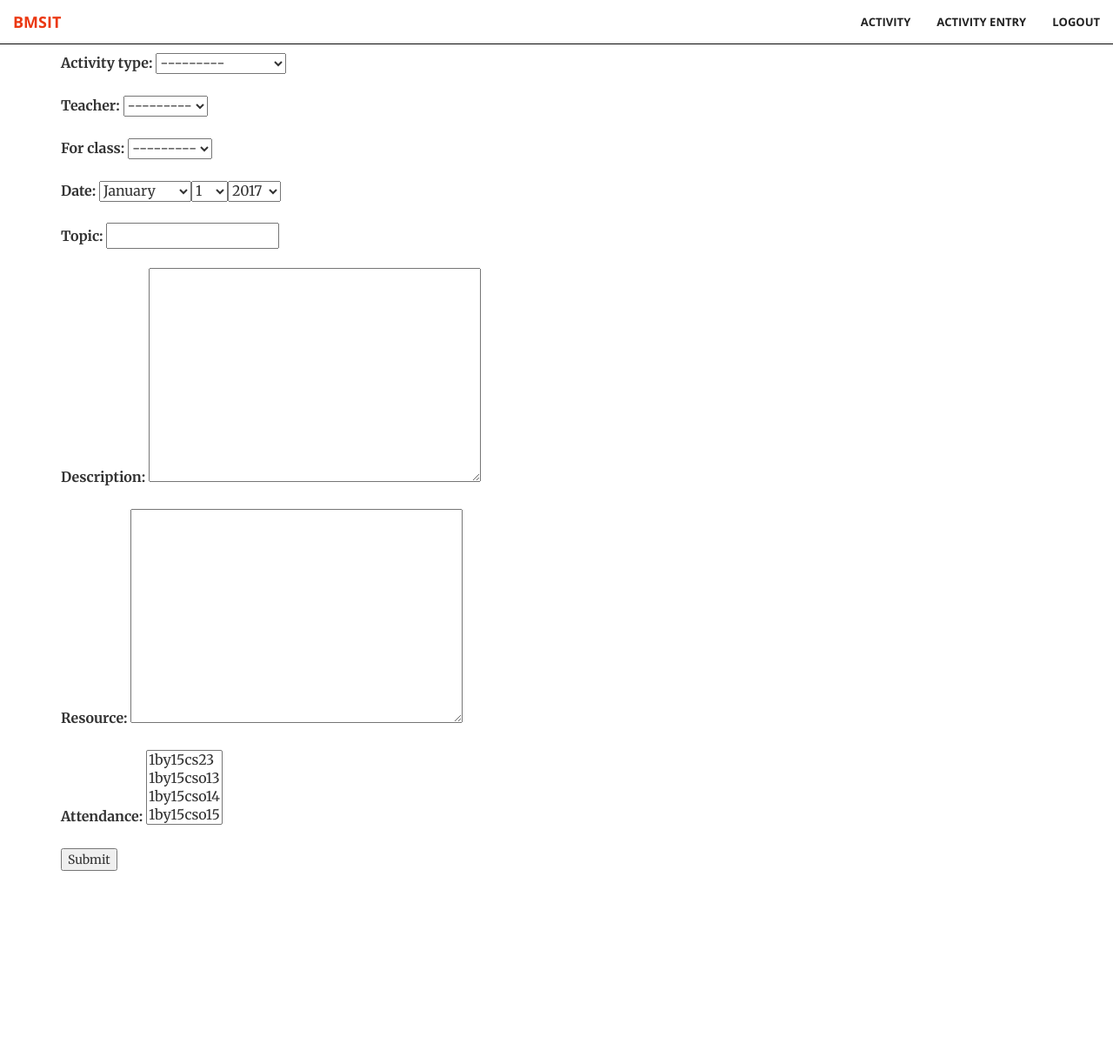
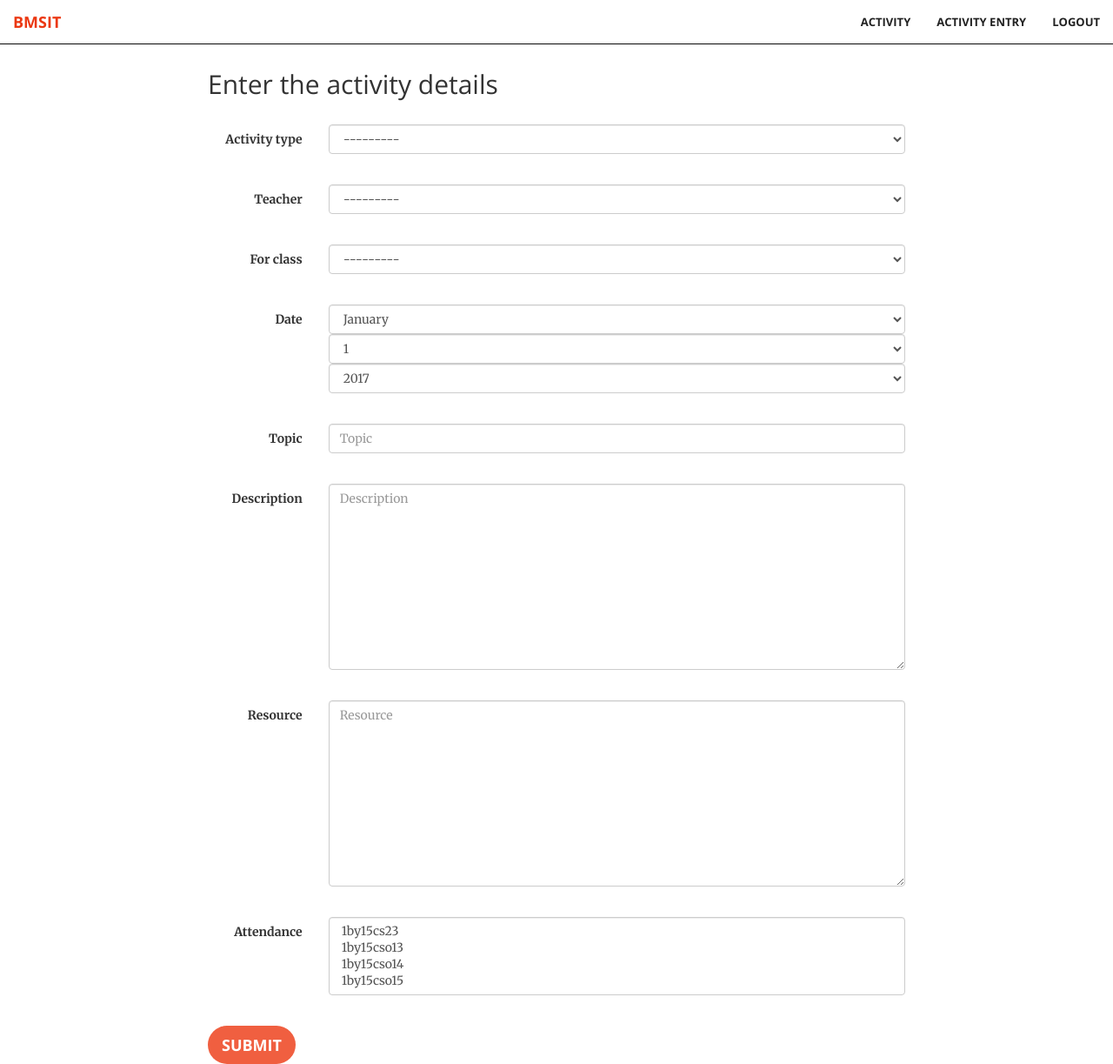
Before and after one commit to mayankkushal/college_project, a Django app: page /activity/activity_entry in a window 1280 px wide. Shown: the whole page at 87% size. Before the commit the page ends 1001 px from the top, so only its background shows below. Run offline with Django 3.2, Linux system fonts and the light colour scheme; a user stored in the database is signed in; data comes from the database, SQL or seed files in the repository; parts of the project's set-up code (start-up, migrations or seed data) failed here and were passed over; some libraries are stand-ins or nearby versions.

Commit message:
final ui fixes

```diff
--- a/details/forms.py
+++ b/details/forms.py
@@ -1,8 +1,13 @@
 from django import forms
 from .models import Student, ClassDetail
 from django.contrib.auth.models import User
+from django.utils.translation import gettext_lazy as _
 
 class StudentRegisterForm(forms.ModelForm):
 	class Meta:
 		model = Student
 		fields = ('student_class', 'usn', 'join_year')
+		labels = {
+            'student_class': _('You are in Class'),
+            'join_year': _('You joined in the year')
+        }
--- a/details/views.py
+++ b/details/views.py
@@ -22,3 +22,9 @@ def student_register(request):
 	else:
 		student_form = StudentRegisterForm()
 		return render(request, 'details/student_register.html', {'student_form':student_form})
+
+from registration.backends.simple.views import RegistrationView
+
+class MyRegistrationView(RegistrationView):
+	def get_success_url(self, request, user):
+		return HttpResponseRedirect(reverse('student_register'))
--- a/se_project/settings.py
+++ b/se_project/settings.py
@@ -44,6 +44,7 @@ INSTALLED_APPS = [
     'django.contrib.staticfiles',
     'details',
     'activity',
+    'widget_tweaks',
 ]
 
 MIDDLEWARE = [
--- a/static/css/creative.css
+++ b/static/css/creative.css
@@ -1,4 +1,11 @@
-
+.activity-form{
+  width: 65%;
+}
+@media (max-width: 760px){
+  .activity-form{
+    width: 100%;
+  }
+}
 html,
 body {
   height: 100%;
--- a/templates/activity/activity.html
+++ b/templates/activity/activity.html
@@ -3,7 +3,7 @@
 {% block title_block %}{{ activity.topic }}{% endblock %}
 
 {% block body_block %}
-<div class="container first">
+<div class="container">
 	<h1>Summary</h1>
 	<h2>Summary for your activity "{{ activity.topic }}" </h2>
 	<h3>Feedback Summary</h3>
--- a/templates/activity/activity_entry.html
+++ b/templates/activity/activity_entry.html
@@ -1,13 +1,22 @@
 {% extends 'base.html' %}
+{% load widget_tweaks %}
 
 {% block body_block %}
-<div class="container" style="padding-top:60px; ">
-	<form method="post">
+<div class="container activity-form">
+	<h2>Enter the activity details</h2>
+	<br>
+	<form method="post" class="form-horizontal">
 	{% csrf_token %}
-	{{ activity_form.hidden }}
-	{{ activity_form.errors }}
-		{{ activity_form.as_p }}
-		<button type="submit" name="submit">Submit</button>
+	{% for field in activity_form %}
+	<div class="form-group">
+	<label class="control-label col-sm-2">{{ field.label }}</label>
+	<div class="col-sm-10">
+		{% render_field field class="form-control" placeholder=field.label %}
+	</div>
+	</div>
+	<br>
+	{% endfor %}
+		<button type="submit" name="submit" class="btn btn-primary btn-lg">Submit</button>
 	</form>
 <div>
 {% endblock %}
--- a/templates/activity/activity_list.html
+++ b/templates/activity/activity_list.html
@@ -3,7 +3,7 @@
 {% block title_block %}Something{% endblock %}
 
 {% block body_block %}
-<div class="container first">
+<div class="container">
 	<h1>Activites</h1>
 	<ul>
 	{% for activity in activity_list %}
--- a/templates/activity/feedback.html
+++ b/templates/activity/feedback.html
@@ -3,7 +3,7 @@
 {% block title_block %}Feedback | {{ activity.topic }} {% endblock %}
 
 {% block body_block %}
-<div class="container first">
+<div class="container">
 {% if feedback %}
 	<h2>You have already given feedback for "{{ activity.activity_type }}" on topic "{{ activity.topic }}"</h2>
 {% else %}
--- a/templates/activity/feedback_activity_list.html
+++ b/templates/activity/feedback_activity_list.html
@@ -1,11 +1,13 @@
 {% extends 'base.html' %}
 
 {% block body_block %}
-<div class="container first">
+<div class="container">
 	<h1>Activities attended</h1>
 	<ul>
 	{% for activity in activity_list %}
 		<a href="{% url 'activity:feedback' pk=activity.pk %}"><li>{{ activity.activity_type}} - {{ activity.topic }}</li></a>
+	{% empty %}
+		<h1>None!! Please come back when you attend any activity.<br> Thank You</h1>
 	{% endfor %}
 	</ul>
 </div>
--- a/templates/base.html
+++ b/templates/base.html
@@ -77,7 +77,9 @@
         </div>
         <!-- /.container-fluid -->
     </nav>
+    <div style="padding-top: 60px;">
     {% block body_block %}{% endblock %}
+    </div>
     <!-- jQuery -->
     <script src="https://ajax.googleapis.com/ajax/libs/jquery/3.1.1/jquery.min.js"></script>
 
--- a/templates/registration/registration_complete.html
+++ b/templates/registration/registration_complete.html
@@ -5,6 +5,6 @@
 {% block body_block %}
 	<div class="container">
 	<p>Registration successful.</p>
-
+		<a href="{% url 'student_register' %}" class="btn btn-primary btn-large">Next</a>
 	</div>
 {% endblock %}
--- a/templates/registration/registration_form.html
+++ b/templates/registration/registration_form.html
@@ -28,7 +28,8 @@
       <input id="id_password2" name="password2" type="password" placeholder="Password Confirm" required class="form-control">
       <span class="helptext">Enter the same password as before, for verification.</span>
     </p>
-
+<br>
+<p>NOTE:Remember the password, because the process of changing it is long and boring.</p>
   <input type="submit" value="{% trans 'Submit' %}" />
 </form>
 {% endblock %}
```
Also changed, not shown: templates/details/student_register.html (+13 -3 lines).
